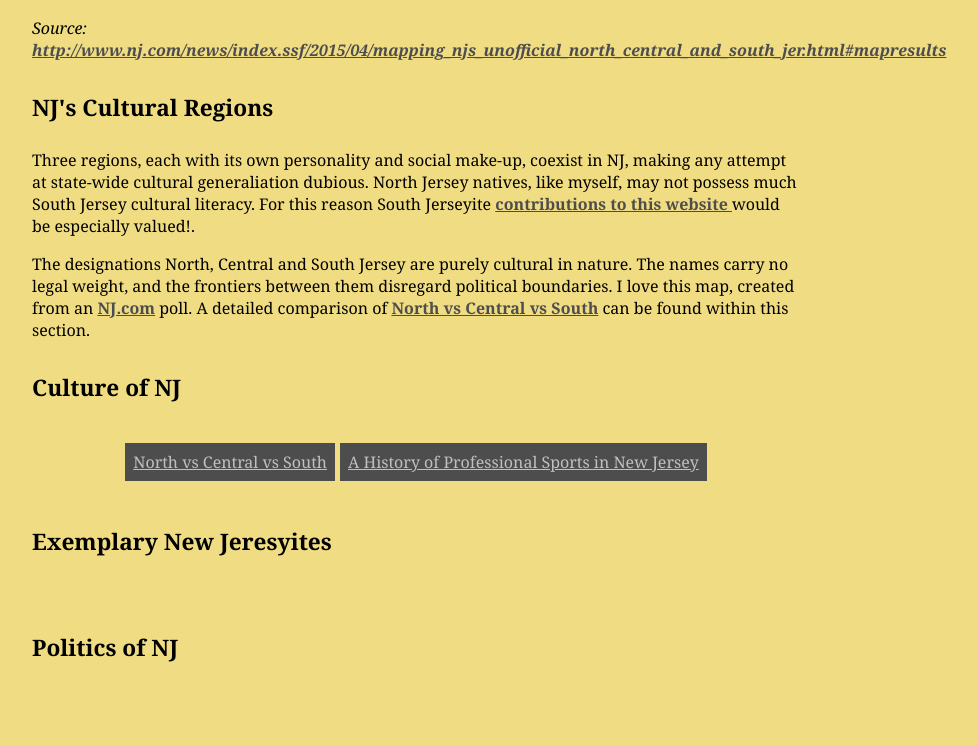
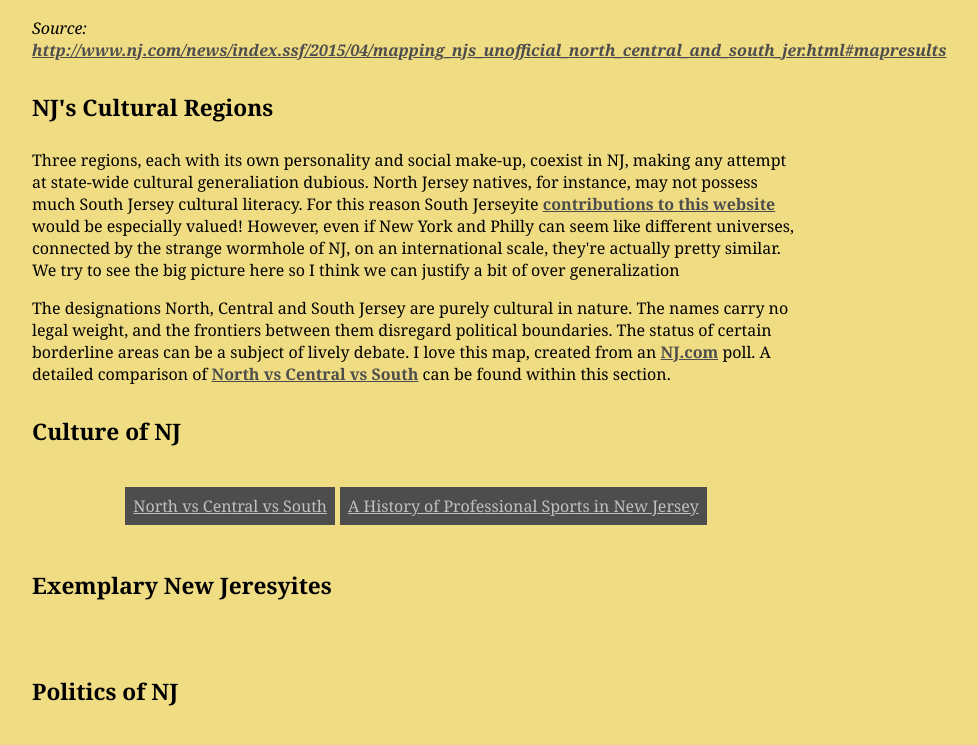
Before and after one commit to jonfried/oakafee.github.io, a Jekyll site: the page built from people.html, in a window 1280 px wide and 900 px high, scrolled down 802 px, cut to the strip 133-878 px from the top of the window. Shown: the whole strip, without its empty margins (224-1202 px from the left). Built offline with Jekyll 4.4.1, drawn with Linux system fonts in a browser that asks for light colours; before the commit the page ends 1658 px from its top, so only the background shows below that.

Commit message:
Update people.html

```diff
--- a/people.html
+++ b/people.html
@@ -9,9 +9,9 @@ subtitle: A big happy family? Maybe someday.
 
 <h2>NJ's Cultural Regions</h2>
 
-<p>Three regions, each with its own personality and social make-up, coexist in NJ, making any attempt at state-wide cultural generaliation dubious. North Jersey natives, like myself, may not possess much South Jersey cultural literacy. For this reason South Jerseyite <a href="http://interpretation-of-nj.com/submit.html">contributions to this website </a>would be especially valued!.</p>
+<p>Three regions, each with its own personality and social make-up, coexist in NJ, making any attempt at state-wide cultural generaliation dubious. North Jersey natives, for instance, may not possess much South Jersey cultural literacy. For this reason South Jerseyite <a href="http://interpretation-of-nj.com/submit.html">contributions to this website </a>would be especially valued! However, even if New York and Philly can seem like different universes, connected by the strange wormhole of NJ, on an international scale, they're actually pretty similar. We try to see the big picture here so I think we can justify a bit of over generalization</p>
 
-<p>The designations North, Central and South Jersey are purely cultural in nature. The names carry no legal weight, and the frontiers between them disregard political boundaries. I love this map, created from an <a href="http://www.nj.com">NJ.com</a> poll. A detailed comparison of <a href="http://interpretation-of-nj.com{% post_url 2016-09-14-north-central-south %}">North vs Central vs South</a> can be found within this section. </p>
+<p>The designations North, Central and South Jersey are purely cultural in nature. The names carry no legal weight, and the frontiers between them disregard political boundaries. The status of certain borderline areas can be a subject of lively debate. I love this map, created from an <a href="http://www.nj.com">NJ.com</a> poll. A detailed comparison of <a href="http://interpretation-of-nj.com{% post_url 2016-09-14-north-central-south %}">North vs Central vs South</a> can be found within this section. </p>
 
 <h2>Culture of NJ</h2>
 
```
